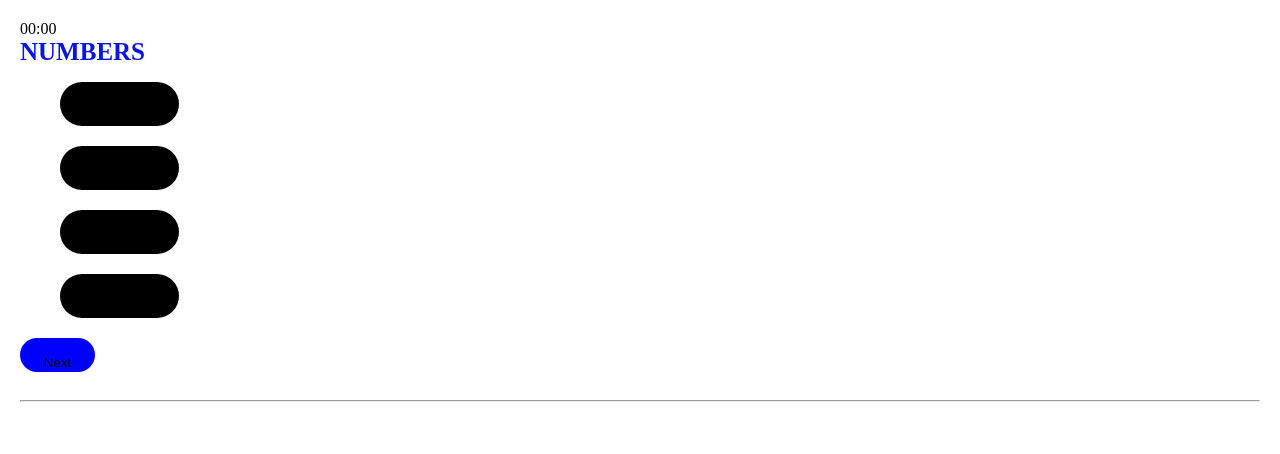
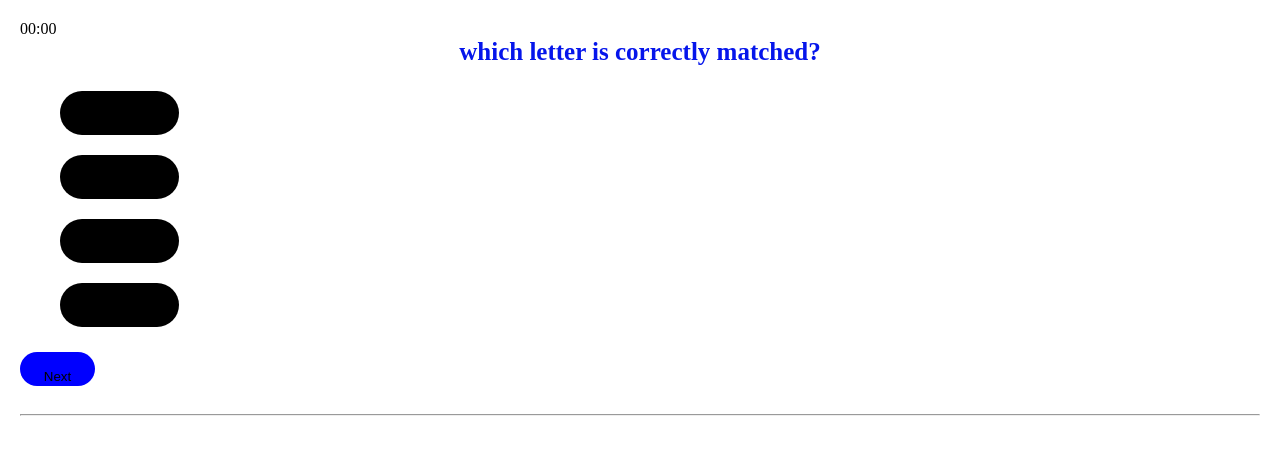
Before and after one commit to dvaghani94/coding-quiz, a plain HTML site: page index.html in a window 1280 px wide. Both pictures are taken after a click on the button "Start". Drawn offline with Linux system fonts and the light colour scheme.

Commit message:
saving js questions and options

```diff
--- a/assets/js/script.js
+++ b/assets/js/script.js
@@ -73,25 +73,28 @@ var codingQuestion = [ {
 console.log(codingQuestion)
 
 var questionPool = 0;
-var questionsLeft = [];
 
 window.onload = function() {
     show(0);
 }
 
 function show(index) {
-    var quizQuestions = document.querySelector(".question-text");
-    var quizOptions = document.querySelector(".buttons-group");
+    var quizQuestions = document.querySelector(".question-text")
 
-    var currentQuestion = '<h2>' + codingQuestion[index].question + '</h2>';
-    optionsLeft();
+    quizQuestions.innerHTML = '<h2>' + codingQuestion[index].question + '</h2>';
+     '<ul class="buttons-group">'
+     '<li class="buttons">' + codingQuestion[index].options[0] + '</li>'
+     '<li class="buttons">' + codingQuestion[index].options[1] + '</li>'
+     '<li class="buttons">' + codingQuestion[index].options[2] + '</li>'
+     '<li class="buttons">' + codingQuestion[index].options[3] + '</li>'
+    '</ul>';
 }
 
-function optionsLeft() {
-    for(var i = 0; i < quizOptions; i++);
+function questionPool() {
+    questionPool++;
+    console.log(questionPool);
 }
 
-function getNextQuestion() {
-    questionPool++;
-    show(questionPool);
+window.onload = function() {
+    show(0);
 }
--- a/index.html
+++ b/index.html
@@ -17,8 +17,7 @@
 
     <div class="quiz-section">
       <div class="timer"><span class="time-count">00:00</span></div>
-      <div class="number">
-        <h2>NUMBERS</h2>
+        <h2 class="number">
         <p class="question-text"></p>
           <ul class="buttons-group">
             <li class="buttons"></li>
@@ -26,8 +25,8 @@
             <li class="buttons"></li>
             <li class="buttons"></li>
          </ul>
-         <button class="btn-next">Next</button>
-      </div>
+         <button class="btn-next" onclick="next()">Next</button>
+        </h2>
         <hr>
       <div class="answers"></div>
     </div>
```
